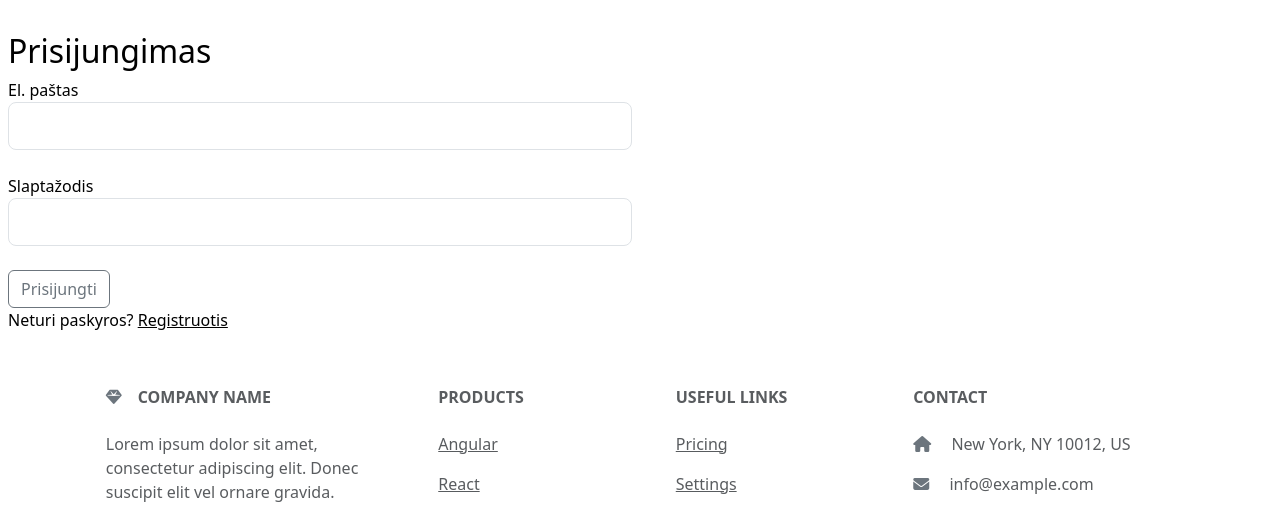
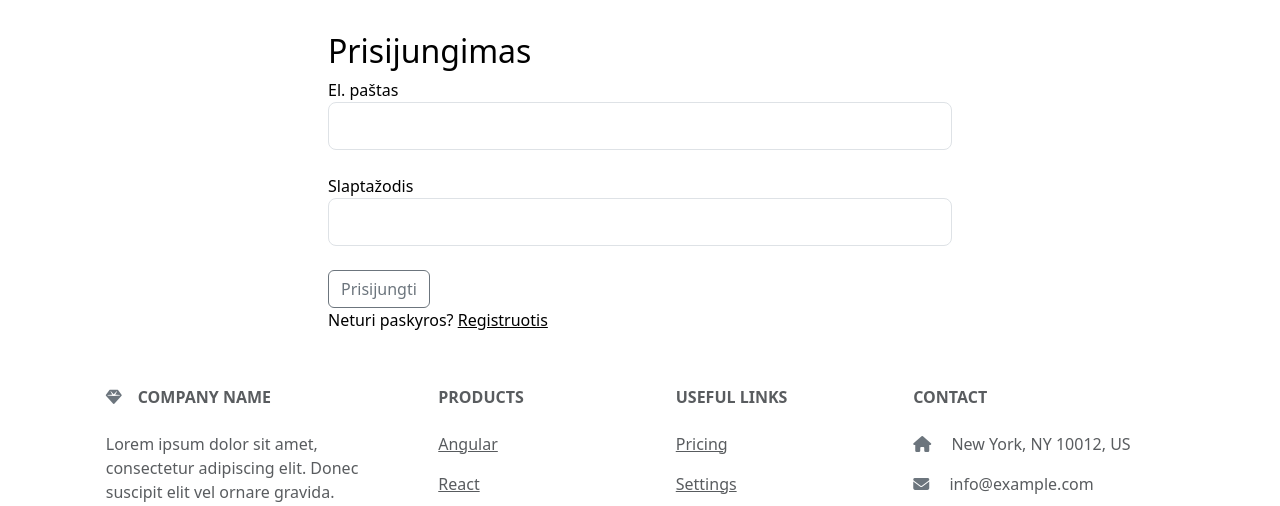
Before and after one commit to audriusspiridavicius/finalproject, a Django app: page /login/ in a window 1280 px wide. Shown: the part 73-579 px from the top of the page. Run offline with Django 4.2, Linux system fonts and the light colour scheme; data that the repository does not hold is empty; some libraries are stand-ins or nearby versions.

Commit message:
other changes

```diff
--- a/ecommerce/shop/templates/registration/login.html
+++ b/ecommerce/shop/templates/registration/login.html
@@ -2,7 +2,7 @@
 
 {% block main %}
 
-<div class="col-12 col-md-6 p-2">
+<div class="col-12 col-md-6 p-2 m-auto">
 <form method="post" action="{%url 'login'%}">
   <h2>Prisijungimas</h2>
   {% csrf_token %}
```
